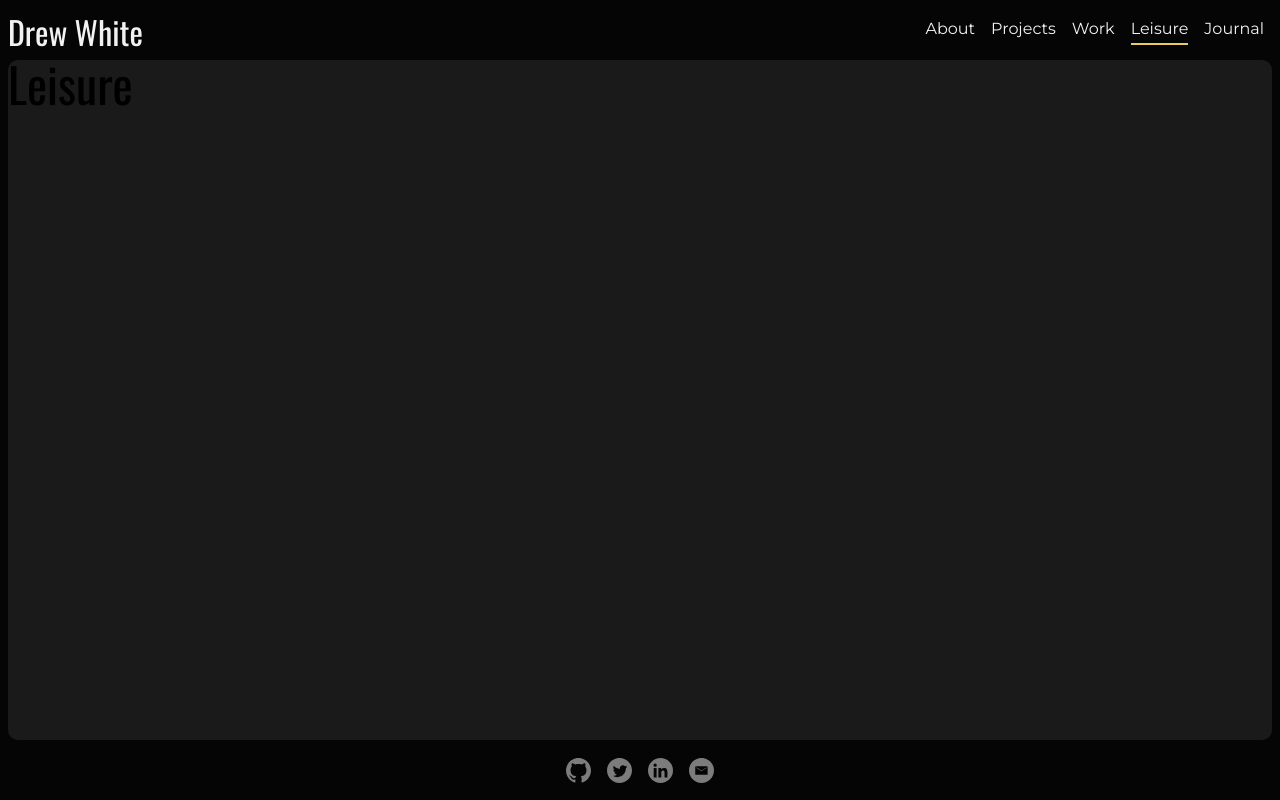
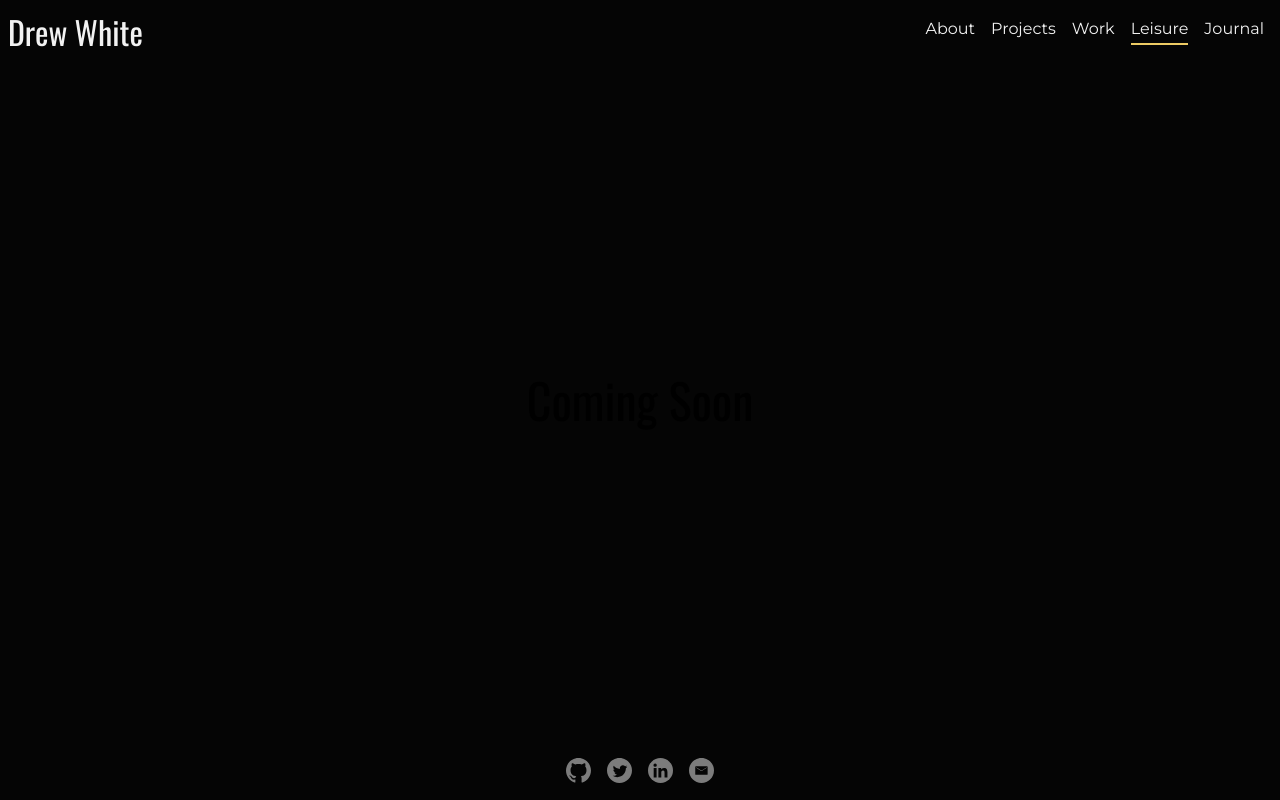
Before and after one commit to Drucial/drew-white-portfolio, a Next.js app: page /leisure in a window 1280 px wide. Built offline with nearby package versions, Linux system fonts and the light colour scheme.

Commit message:
minor updates to styles and new data

```diff
--- a/pages/index.tsx
+++ b/pages/index.tsx
@@ -78,7 +78,6 @@ export default function About() {
 }
 const Section = styled("section", {
 	background: "$dark100",
-	borderRadius: "$radL",
 	display: "flex",
 	justifyContent: "center",
 	alignItems: "center",
--- a/pages/leisure.tsx
+++ b/pages/leisure.tsx
@@ -9,12 +9,15 @@ export default function Leisure() {
 	return (
 		<Layout title="Leisure" description={`${title} - ${subtitle}`}>
 			<Section>
-				<h1>Leisure</h1>
+				<h1>Coming Soon</h1>
 			</Section>
 		</Layout>
 	)
 }
 const Section = styled("section", {
-	background: "$dark100",
-	borderRadius: "$radL",
+	display: "flex",
+	justifyContent: "center",
+	alignItems: "center",
+	scrollSnapAlign: "start",
+	padding: "$l",
 })
--- a/pages/work.tsx
+++ b/pages/work.tsx
@@ -46,7 +46,6 @@ export default function Work() {
 }
 const Section = styled("section", {
 	background: "$dark100",
-	borderRadius: "$radL",
 	display: "flex",
 	flexDirection: "column",
 	alignItems: "center",
@@ -77,7 +76,7 @@ const Card = styled("div", {
 	flexDirection: "column",
 	background: "$dark200",
 	padding: "$xl",
-	borderRadius: "$radL",
+	borderRadius: "$radS",
 	transform: "scale(.9)",
 	transition: "$medium",
 	position: "relative",
--- a/src/components/Footer.tsx
+++ b/src/components/Footer.tsx
@@ -11,17 +11,17 @@ export const Footer = () => {
 		<FooterWrapper>
 			<Container>
 				<IconWrapper>
-					<Link href="https://github.com/Drucial">
+					<Link href="https://github.com/Drucial" target="_blank">
 						<Icon>
 							<GithubLogo width={"25"} />
 						</Icon>
 					</Link>
-					<Link href="https://twitter.com/drucial">
+					<Link href="https://twitter.com/drucial" target="_blank">
 						<Icon>
 							<TwitterLogo width={"25"} />
 						</Icon>
 					</Link>
-					<Link href="https://www.linkedin.com/in/drucial/">
+					<Link href="https://www.linkedin.com/in/drucial/" target="_blank">
 						<Icon>
 							<LinkedinLogo width={"25"} />
 						</Icon>
```
Also changed, not shown: lib/data/leisureData.ts (added, +22 -0 lines).
